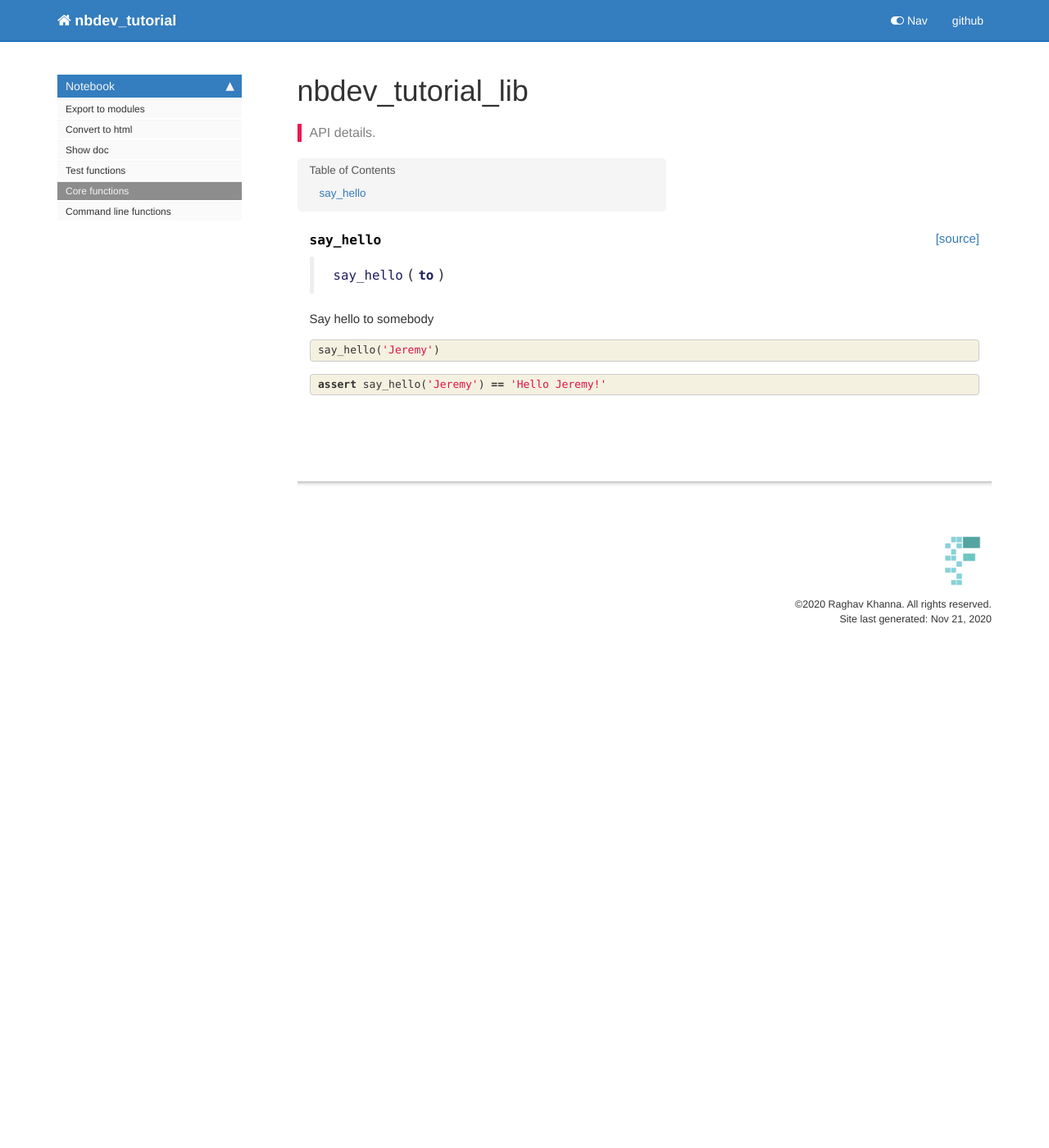
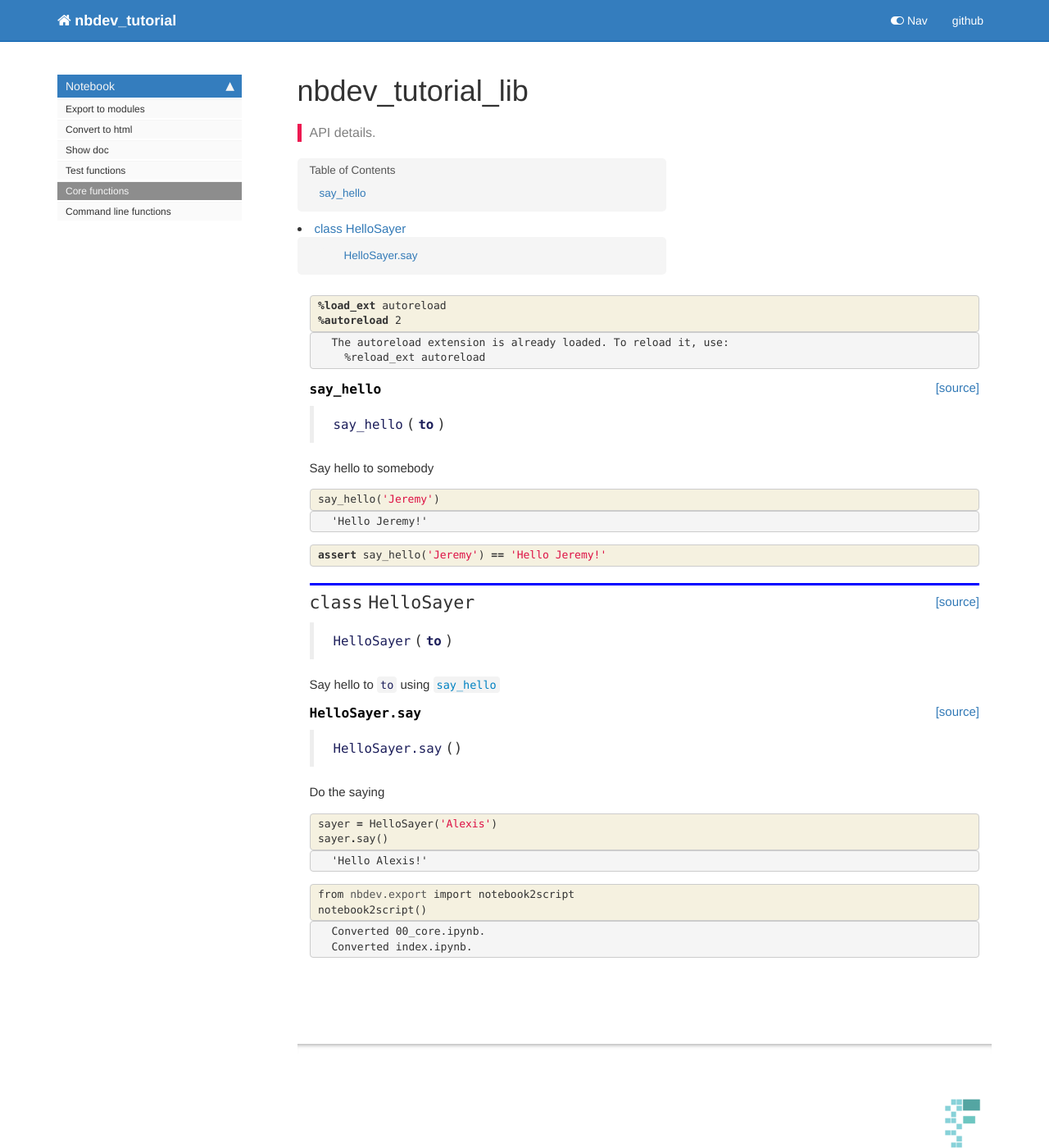
Before and after one commit to raghavkhanna/nbdev_tutorial, a Jekyll site: the page built from docs/core.html, in a window 1280 px wide and 1400 px high. Shown: the whole window at 82% size. Built offline with Jekyll 4.4.1, drawn with Linux system fonts in a browser that asks for light colours; nearby versions of some CDN libraries; comment, search, counter and statistics services are not loaded.

```diff
--- a/docs/core.html
+++ b/docs/core.html
@@ -25,6 +25,39 @@ nb_path: "00_core.ipynb"
     {% raw %}
 
 <div class="cell border-box-sizing code_cell rendered">
+
+</div>
+    {% endraw %}
+
+    {% raw %}
+
+<div class="cell border-box-sizing code_cell rendered">
+<div class="input">
+
+<div class="inner_cell">
+    <div class="input_area">
+<div class=" highlight hl-ipython3"><pre><span></span><span class="o">%</span><span class="k">load_ext</span> autoreload
+<span class="o">%</span><span class="k">autoreload</span> 2
+</pre></div>
+
+    </div>
+</div>
+</div>
+
+<div class="output_wrapper">
+<div class="output">
+
+<div class="output_area">
+
+<div class="output_subarea output_stream output_stdout output_text">
+<pre>The autoreload extension is already loaded. To reload it, use:
+  %reload_ext autoreload
+</pre>
+</div>
+</div>
+
+</div>
+</div>
 
 </div>
     {% endraw %}
@@ -75,6 +108,22 @@ nb_path: "00_core.ipynb"
 </div>
 </div>
 
+<div class="output_wrapper">
+<div class="output">
+
+<div class="output_area">
+
+
+
+<div class="output_text output_subarea output_execute_result">
+<pre>&#39;Hello Jeremy!&#39;</pre>
+</div>
+
+</div>
+
+</div>
+</div>
+
 </div>
     {% endraw %}
 
@@ -95,4 +144,128 @@ nb_path: "00_core.ipynb"
 </div>
     {% endraw %}
 
+    {% raw %}
+
+<div class="cell border-box-sizing code_cell rendered">
+
+<div class="output_wrapper">
+<div class="output">
+
+<div class="output_area">
+
+
+<div class="output_markdown rendered_html output_subarea ">
+<h2 id="HelloSayer" class="doc_header"><code>class</code> <code>HelloSayer</code><a href="https://github.com/raghavkhanna/nbdev_tutorial/tree/master/nbdev_tutorial/core.py#L11" class="source_link" style="float:right">[source]</a></h2><blockquote><p><code>HelloSayer</code>(<strong><code>to</code></strong>)</p>
+</blockquote>
+<p>Say hello to <code>to</code> using <a href="/nbdev_tutorial/core.html#say_hello"><code>say_hello</code></a></p>
+
 </div>
+
+</div>
+
+</div>
+</div>
+
+</div>
+    {% endraw %}
+
+    {% raw %}
+
+<div class="cell border-box-sizing code_cell rendered">
+
+</div>
+    {% endraw %}
+
+    {% raw %}
+
+<div class="cell border-box-sizing code_cell rendered">
+
+<div class="output_wrapper">
+<div class="output">
+
+<div class="output_area">
+
+
+<div class="output_markdown rendered_html output_subarea ">
+<h4 id="HelloSayer.say" class="doc_header"><code>HelloSayer.say</code><a href="https://github.com/raghavkhanna/nbdev_tutorial/tree/master/nbdev_tutorial/core.py#L16" class="source_link" style="float:right">[source]</a></h4><blockquote><p><code>HelloSayer.say</code>()</p>
+</blockquote>
+<p>Do the saying</p>
+
+</div>
+
+</div>
+
+</div>
+</div>
+
+</div>
+    {% endraw %}
+
+    {% raw %}
+
+<div class="cell border-box-sizing code_cell rendered">
+<div class="input">
+
+<div class="inner_cell">
+    <div class="input_area">
+<div class=" highlight hl-ipython3"><pre><span></span><span class="n">sayer</span> <span class="o">=</span> <span class="n">HelloSayer</span><span class="p">(</span><span class="s1">&#39;Alexis&#39;</span><span class="p">)</span>
+<span class="n">sayer</span><span class="o">.</span><span class="n">say</span><span class="p">()</span>
+</pre></div>
+
+    </div>
+</div>
+</div>
+
+<div class="output_wrapper">
+<div class="output">
+
+<div class="output_area">
+
+
+
+<div class="output_text output_subarea output_execute_result">
+<pre>&#39;Hello Alexis!&#39;</pre>
+</div>
+
+</div>
+
+</div>
+</div>
+
+</div>
+    {% endraw %}
+
+    {% raw %}
+
+<div class="cell border-box-sizing code_cell rendered">
+<div class="input">
+
+<div class="inner_cell">
+    <div class="input_area">
+<div class=" highlight hl-ipython3"><pre><span></span><span class="kn">from</span> <span class="nn">nbdev.export</span> <span class="kn">import</span> <span class="n">notebook2script</span>
+<span class="n">notebook2script</span><span class="p">()</span>
+</pre></div>
+
+    </div>
+</div>
+</div>
+
+<div class="output_wrapper">
+<div class="output">
+
+<div class="output_area">
+
+<div class="output_subarea output_stream output_stdout output_text">
+<pre>Converted 00_core.ipynb.
+Converted index.ipynb.
+</pre>
+</div>
+</div>
+
+</div>
+</div>
+
+</div>
+    {% endraw %}
+
+</div>
```
Also changed, not shown: docs/index.html (+66 -0 lines), README.md.
